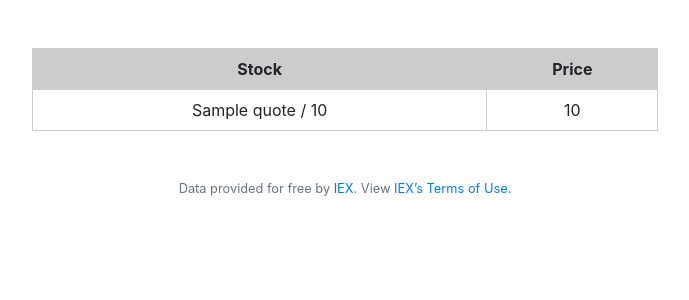
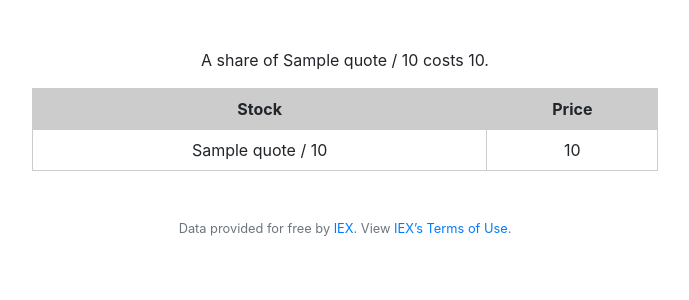
Before and after one commit to irenakovalyova/cs50_projects, a Flask app: template templates/quoted.html in a window 1280 px wide. Shown: the part 76-376 px from the top of the page, without its empty margins (295-984 px from the left). Run offline with Flask 2, Linux system fonts and the light colour scheme; the template is opened without the code that fills it: most values are stand-ins (such as "Sample title", 1, 10 or a date in 2020); some libraries are stand-ins or nearby versions.

Commit message:
automated commit by check50 [check50=True]

```diff
--- a/templates/quoted.html
+++ b/templates/quoted.html
@@ -5,6 +5,7 @@
 {% endblock %}
 
 {% block main %}
+<p> A share of {{ quote.name }} / {{ quote.symbol }} costs {{ quote.price }}.
     <table class="responsive-table">
                     <thead>
                         <tr>
```
Also changed, not shown: finance.db.
